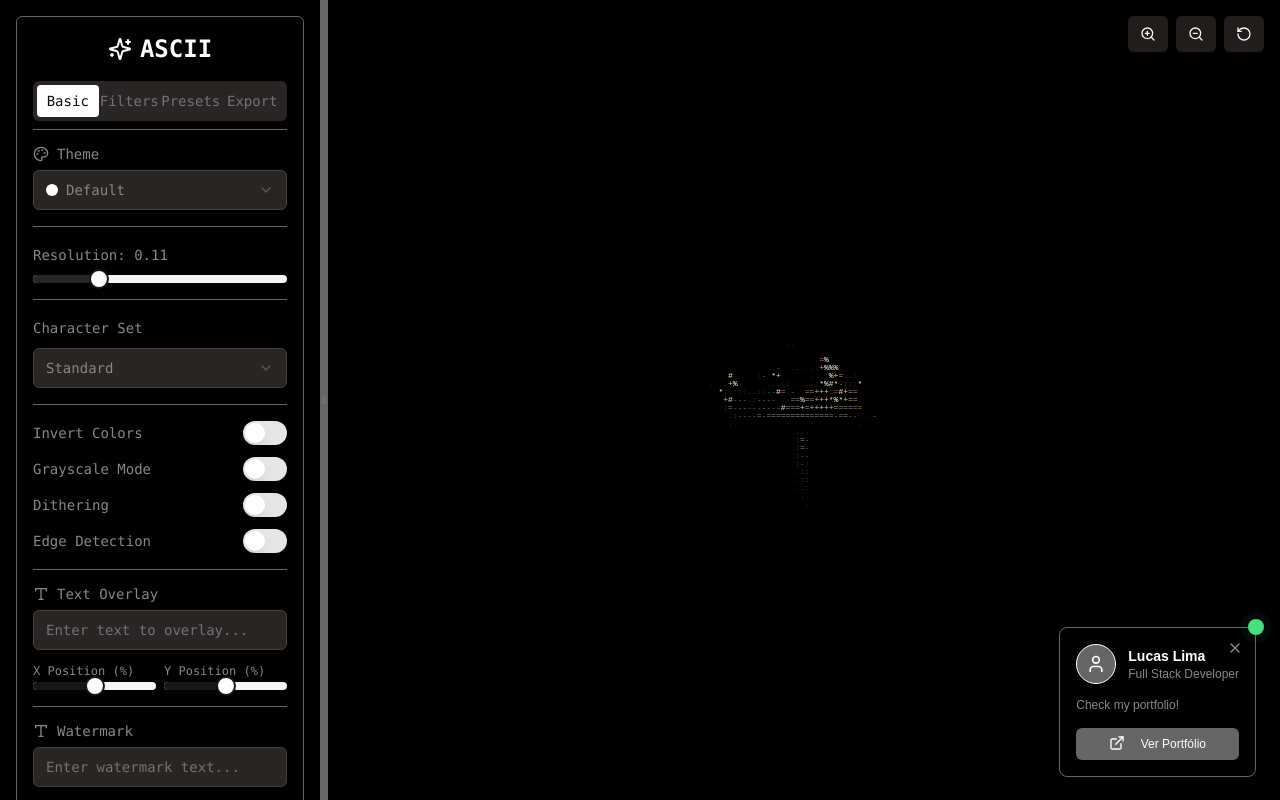
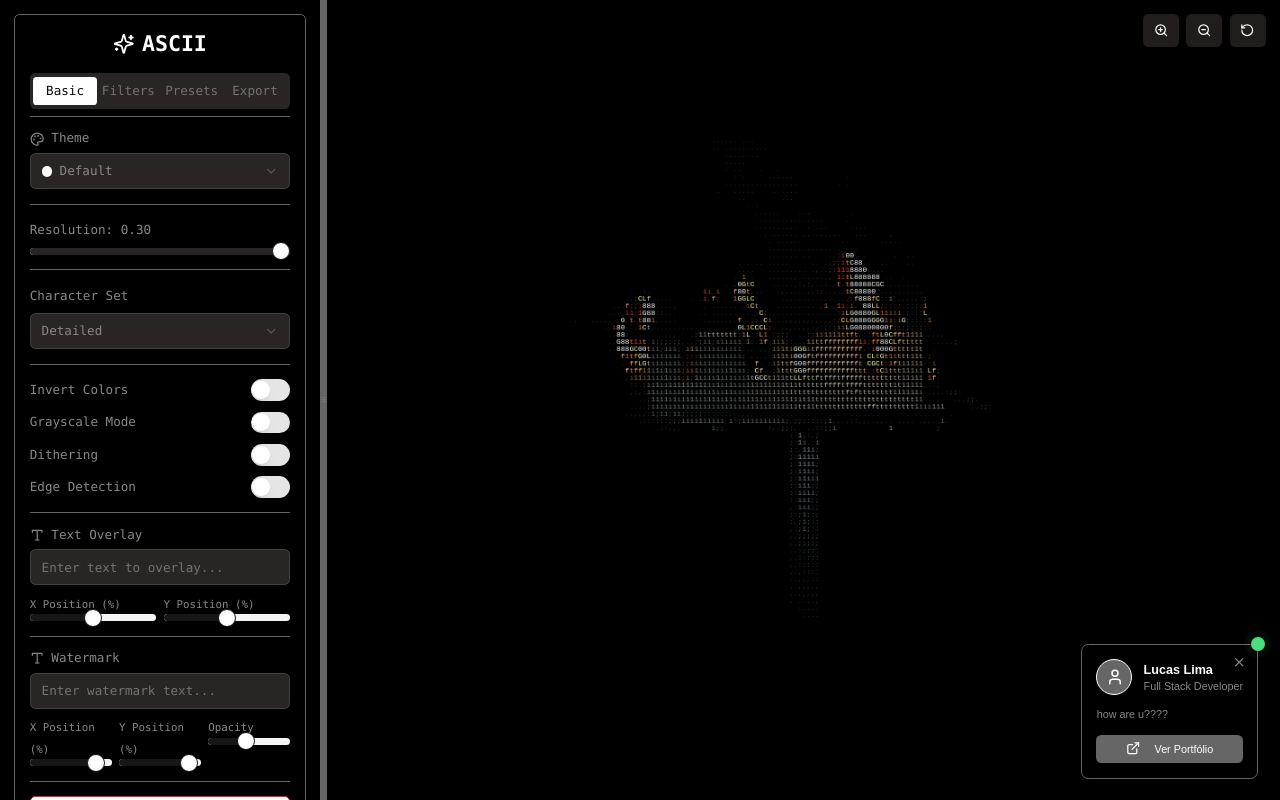
Before and after one commit to opZywl/ASCII, a Next.js app: page / in a window 1280 px wide. Built offline with nearby package versions, Linux system fonts and the light colour scheme.

Commit message:
feat: better options

```diff
--- a/ascii-converter.tsx
+++ b/ascii-converter.tsx
@@ -181,10 +181,10 @@ export default function AsciiConverter() {
   const [watermarkPosition, setWatermarkPosition] = useState({ x: 90, y: 95 })
   const [watermarkOpacity, setWatermarkOpacity] = useState(0.5)
 
-  const [resolution, setResolution] = useState(0.11)
+  const [resolution, setResolution] = useState(0.30)
   const [inverted, setInverted] = useState(false)
   const [grayscale, setGrayscale] = useState(false)
-  const [charSet, setCharSet] = useState("standard")
+  const [charSet, setCharSet] = useState("detailed")
   const [loading, setLoading] = useState(true)
   const [imageLoaded, setImageLoaded] = useState(false)
   const [asciiArt, setAsciiArt] = useState<string>("")
@@ -242,12 +242,14 @@ export default function AsciiConverter() {
       document.documentElement.style.setProperty("--theme-accent", theme.accent)
       document.documentElement.style.backgroundColor = theme.background
       document.body.style.backgroundColor = theme.background
+      document.body.style.zoom = "0.9"
     }
 
     return () => {
       if (typeof document !== "undefined") {
         document.documentElement.style.backgroundColor = ""
         document.body.style.backgroundColor = ""
+        document.body.style.zoom = ""
       }
     }
   }, [currentTheme])
@@ -852,7 +854,7 @@ export default function AsciiConverter() {
   }
 
   const resetAllSettings = () => {
-    setResolution(0.11)
+    setResolution(0.30)
     setInverted(false)
     setGrayscale(false)
     setCharSet("standard")
@@ -1148,7 +1150,7 @@ export default function AsciiConverter() {
                   </div>
 
                   <p className="text-xs mb-3 leading-relaxed" style={{ color: themes[currentTheme].secondary }}>
-                    Check my portfolio!
+                    how are u????
                   </p>
 
                   <Button
```
